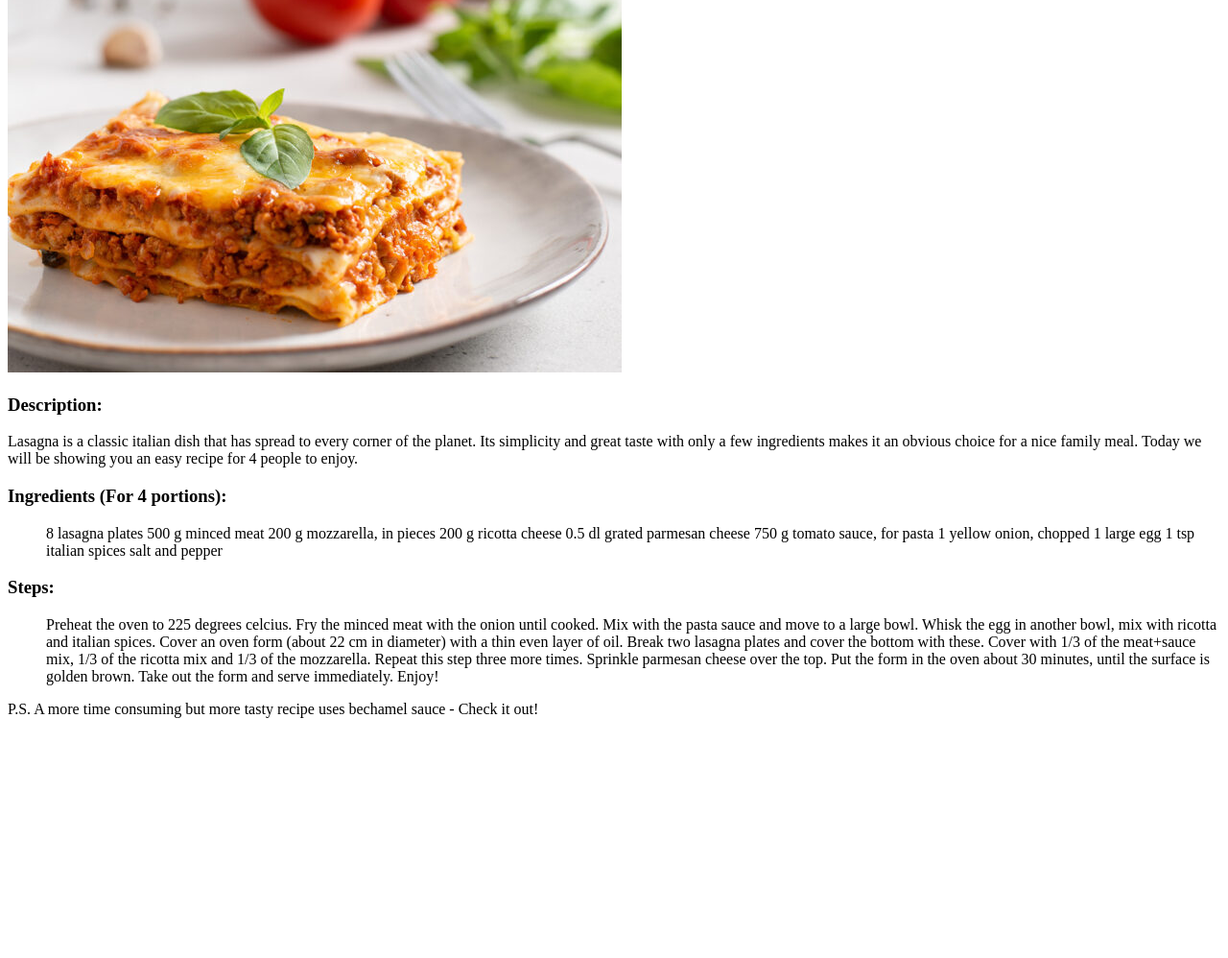
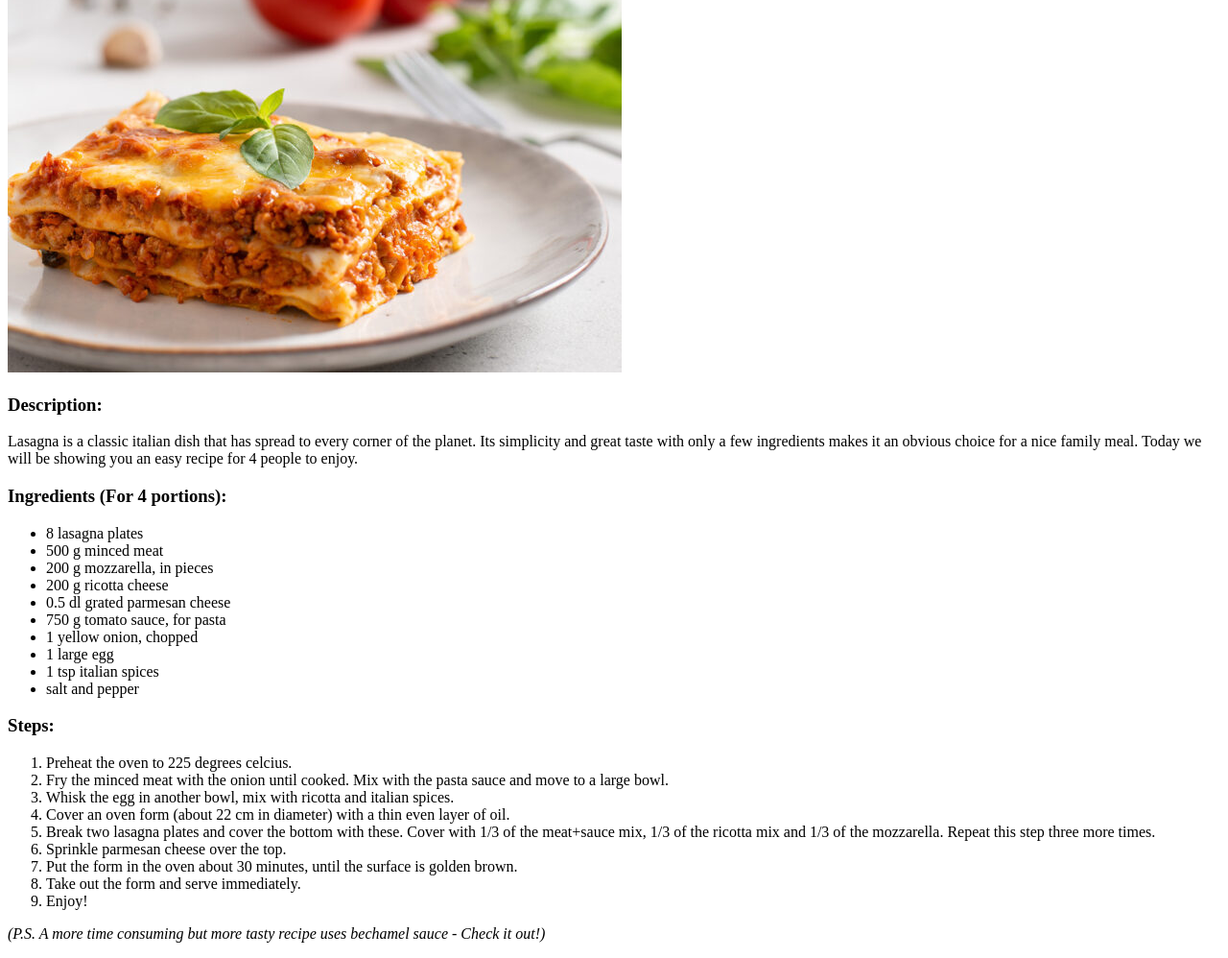
Before and after one commit to Studsministern/odin-recipes, a plain HTML site: page recipes/lasagna.html in a window 1280 px wide. Shown: the part 172-1170 px from the top of the page at 96% size. Before the commit the page ends 936 px from the top, so only its background shows below. Drawn offline with Linux system fonts and the light colour scheme.

Commit message:
Change <item> to <li> in lists

```diff
--- a/recipes/lasagna.html
+++ b/recipes/lasagna.html
@@ -20,33 +20,33 @@
 
   <h3>Ingredients (For 4 portions):</h3>
   <ul>
-    <item>8 lasagna plates</item>
-    <item>500 g minced meat</item>
-    <item>200 g mozzarella, in pieces</item>
-    <item>200 g ricotta cheese</item>
-    <item>0.5 dl grated parmesan cheese</item>
-    <item>750 g tomato sauce, for pasta</item>
-    <item>1 yellow onion, chopped</item>
-    <item>1 large egg</item>
-    <item>1 tsp italian spices</item>
-    <item>salt and pepper</item>
+    <li>8 lasagna plates</li>
+    <li>500 g minced meat</li>
+    <li>200 g mozzarella, in pieces</li>
+    <li>200 g ricotta cheese</li>
+    <li>0.5 dl grated parmesan cheese</li>
+    <li>750 g tomato sauce, for pasta</li>
+    <li>1 yellow onion, chopped</li>
+    <li>1 large egg</li>
+    <li>1 tsp italian spices</li>
+    <li>salt and pepper</li>
   </ul>
 
   <h3>Steps:</h3>
   <ol>
-    <item>Preheat the oven to 225 degrees celcius.</item>
-    <item>Fry the minced meat with the onion until cooked. Mix with the pasta sauce and move to a large bowl.</item>
-    <item>Whisk the egg in another bowl, mix with ricotta and italian spices.</item>
-    <item>Cover an oven form (about 22 cm in diameter) with a thin even layer of oil.</item>
-    <item>Break two lasagna plates and cover the bottom with these. Cover with 1/3 of the meat+sauce mix, 1/3 of the ricotta mix and 1/3 of the mozzarella. Repeat this step three more times.</item>
-    <item>Sprinkle parmesan cheese over the top.</item>
-    <item>Put the form in the oven about 30 minutes, until the surface is golden brown.</item>
-    <item>Take out the form and serve immediately.</item>
-    <item>Enjoy!</item>
+    <li>Preheat the oven to 225 degrees celcius.</li>
+    <li>Fry the minced meat with the onion until cooked. Mix with the pasta sauce and move to a large bowl.</li>
+    <li>Whisk the egg in another bowl, mix with ricotta and italian spices.</li>
+    <li>Cover an oven form (about 22 cm in diameter) with a thin even layer of oil.</li>
+    <li>Break two lasagna plates and cover the bottom with these. Cover with 1/3 of the meat+sauce mix, 1/3 of the ricotta mix and 1/3 of the mozzarella. Repeat this step three more times.</li>
+    <li>Sprinkle parmesan cheese over the top.</li>
+    <li>Put the form in the oven about 30 minutes, until the surface is golden brown.</li>
+    <li>Take out the form and serve immediately.</li>
+    <li>Enjoy!</li>
   </ol>
 
   <p>
-    P.S. A more time consuming but more tasty recipe uses bechamel sauce - Check it out!
+    <em>(P.S. A more time consuming but more tasty recipe uses bechamel sauce - Check it out!)</em>
   </p>
 </body>
 </html>
```
Also changed, not shown: index.html (+3 -3 lines), recipes/macaroni-and-meatballs.html (+9 -9 lines), recipes/swedish-tacos.html (+16 -16 lines).
